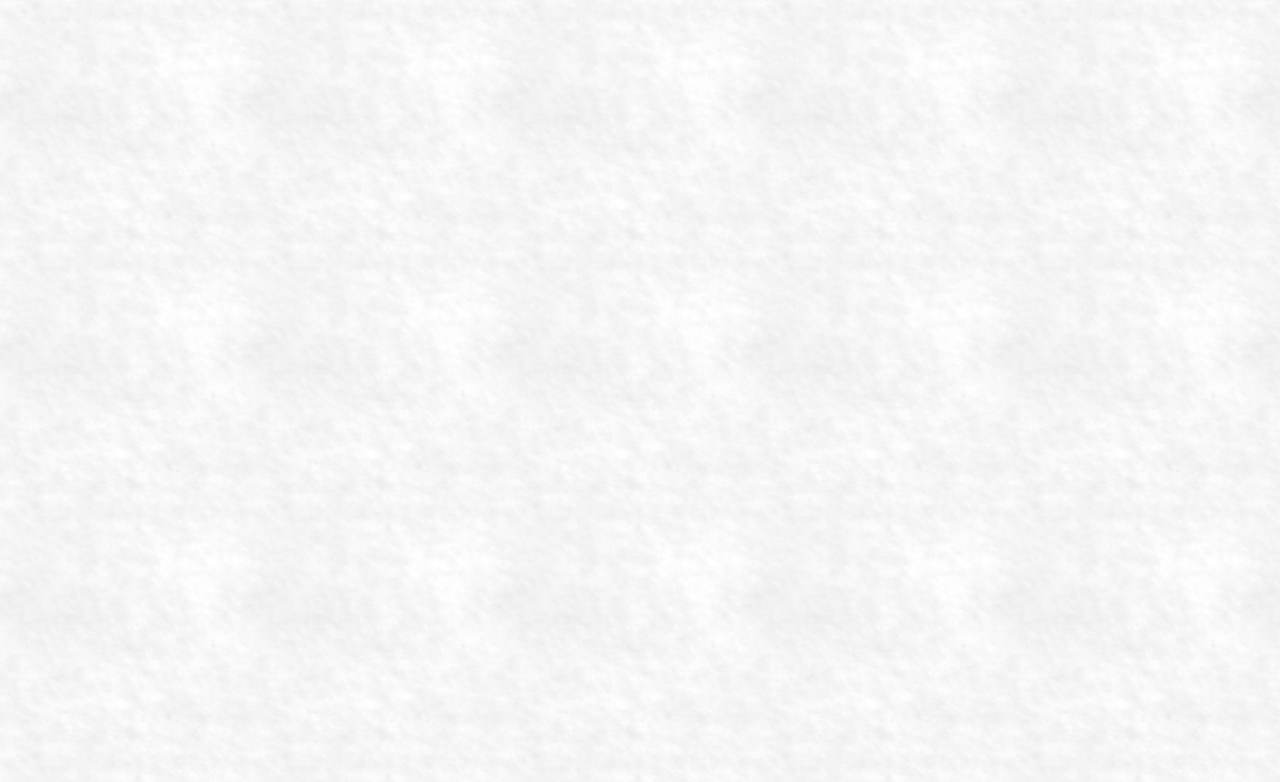
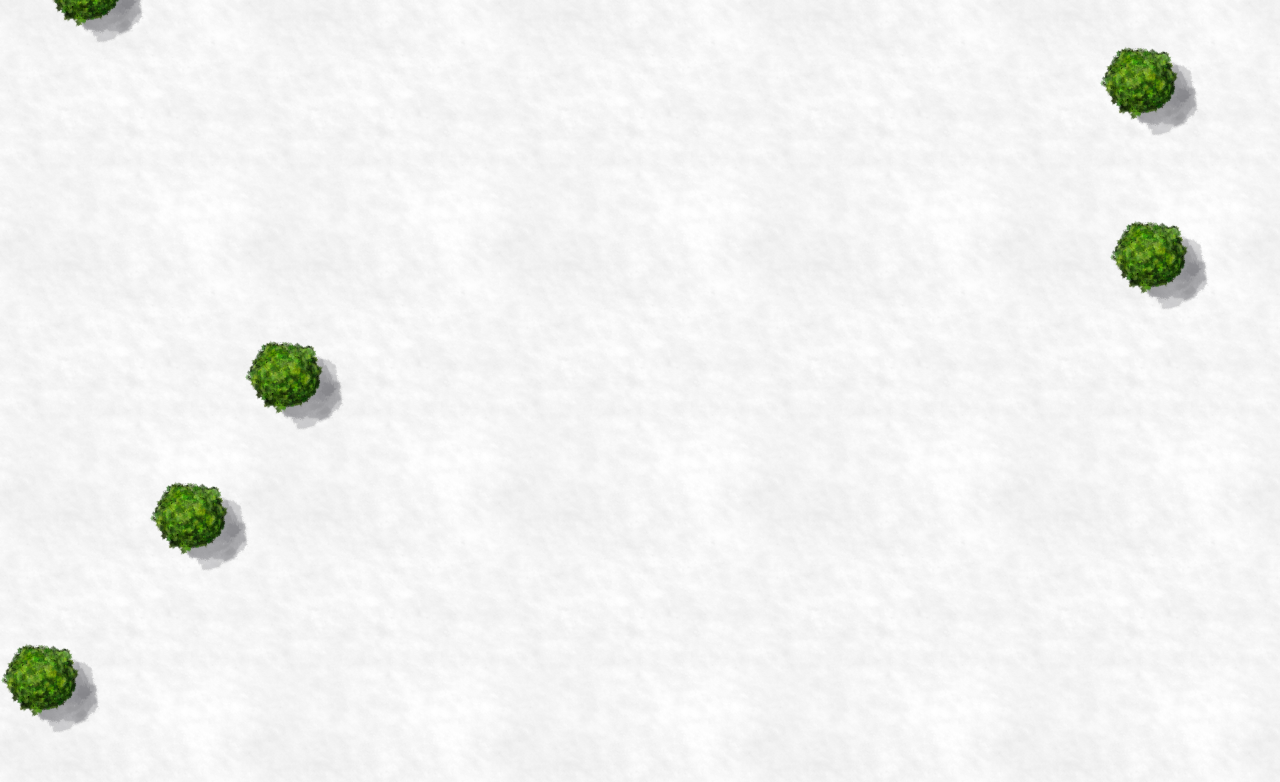
Before and after one commit to MattEagle/christmas, a plain HTML site: page index.html in a window 1280 px wide. Drawn offline with Linux system fonts and the light colour scheme.

Commit message:
add random tree generator

```diff
--- a/css/styles.css
+++ b/css/styles.css
@@ -67,3 +67,14 @@ table {
   height: 1000px;
   background-image: url(../img/snow.png);
 }
+
+.tree {
+  width: 100px;
+  position: absolute;
+  top: -100px;
+  height: 100px;
+  background-image: url(../img/tree.png);
+  background-size: contain;
+  background-position: center;
+  background-repeat: no-repeat;
+}
--- a/js/scripts.js
+++ b/js/scripts.js
@@ -1,15 +1,47 @@
 var Game = function() {
-  var speed = 5,
-  fps = 30,
-  player = null,
+  var speed = 6,
+  fps = 60,
   snow = null,
-  container = null;
+  container = null,
+  rand = 100,
+  trees = [],
+  viewHeight = 0,
+  treeIndex = 0;
 
   return {
     init: function() {
       container = document.getElementById("container");
+      viewHeight = parseInt(getComputedStyle(container)['height'].replace("px",""));
       Game.addSnow();
+      Game.randomInterval();
       Game.animateStuff();
+    },
+    randomInterval: function() {
+      rand = Math.round(Math.random() * (1000 - 500)) + 500;
+      setTimeout(function() {
+        Game.addTree();
+        Game.randomInterval();
+      }, rand);
+    },
+    addTree: function() {
+      var tree = document.createElement("div");
+      var isLeft = Math.round(Math.random()) % 2 == 0;
+      var offset = Math.round(Math.random() * (250)) + 500 / 2000;
+      if(offset > 250) {
+        offset = 250;
+      }
+
+      tree.setAttribute("id", "tree-" + treeIndex++);
+      tree.classList.add("tree");
+
+      if(isLeft) {
+        tree.style.left = offset + "px";
+      } else {
+        tree.style.right = offset + "px";
+      }
+
+      container.appendChild(tree);
+      trees.push(tree);
     },
     addSnow: function() {
       snow = document.createElement("div");
@@ -24,13 +56,27 @@ var Game = function() {
     },
     redrawAssets: function() {
       var snowTop = parseInt(getComputedStyle(snow)['top'].replace("px",""));
-      snowTop += 1 * speed;
+      snowTop += 0.5 * speed;
 
       if(snowTop <= 1000) {
         snow.style.top = snowTop + "px";
       } else {
         snow.style.top = "0px";
       }
+
+      trees.forEach(function(tree, i){
+        var treeTop = parseInt(getComputedStyle(tree)['top'].replace("px",""));
+        treeTop += 0.5 * speed;
+
+        tree.style.top = treeTop + "px";
+
+        console.log(viewHeight);
+        if(treeTop > viewHeight + 100) {
+          console.log("remove tree: " + i);
+          tree.parentNode.removeChild(tree);
+          trees.splice(i, 1);
+        }
+      });
     }
   }
 }();
```
Also changed, not shown: img/tree.png (added).
